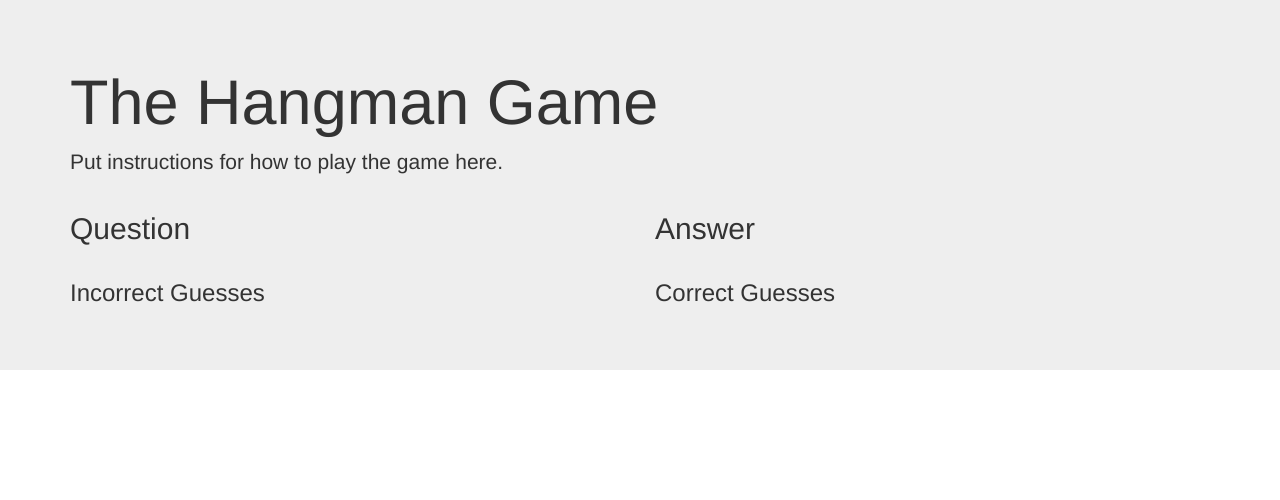
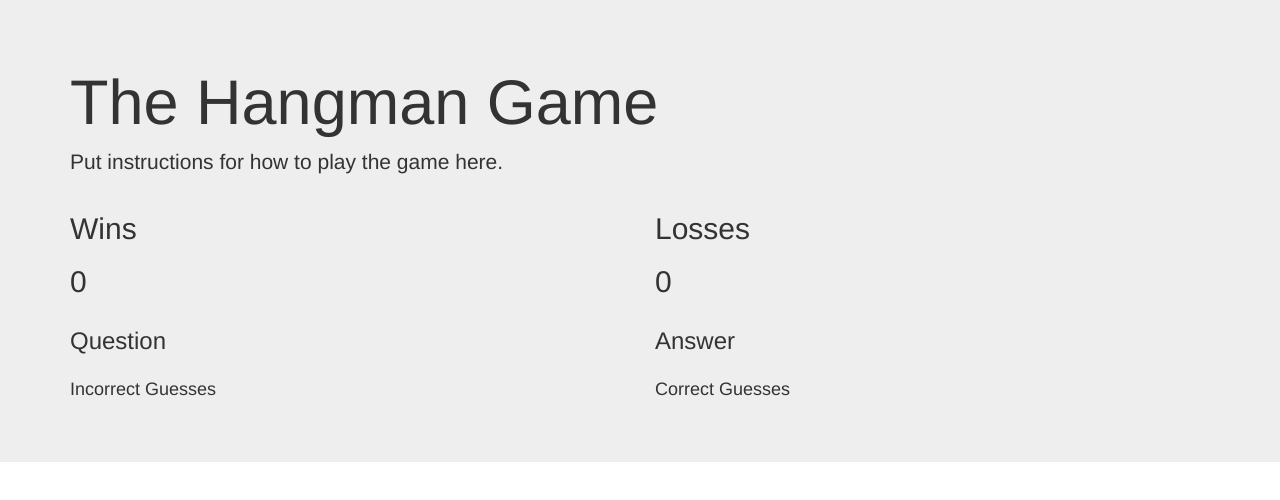
Before and after one commit to NancyDLL/Hangman-Game, a plain HTML site: page index.html in a window 1280 px wide. Drawn offline with nearby package versions, Linux system fonts and the light colour scheme.

Commit message:
Studied Arrays and added a few variables.

```diff
--- a/assets/javascript/game.js
+++ b/assets/javascript/game.js
@@ -1,5 +1,15 @@
 //1 - Check connection to html page
 console.log("Hangman script connected")
+//2 - Set initial variables
+var userGuess=null;
+var guessesLeft=6;
+var guessesMade=[];
+var wins=0;
+var losses=0;
+var questions = ["First Question?", "Second Question?", "Third Question?"];
+var answers = ["abcd", "abcdef", "abcdefgh"];
+var letterChoices=["a", "b", "c", "d", "e", "f", "g", "h", "i", "j", "k", "l", "m", "n", "o", "p", "q", "r", "s", "t", "u", "v", "w", "x", "y", "z"];
+
 
 //Psuedocode
 //Create an array of questions and answers (can pairs of strings be stored in same array?)
@@ -8,3 +18,7 @@ console.log("Hangman script connected")
 //User selects a letter and letter is compared against the answer for the question
 //If correct display letter in correct position (will I need to store each in an array or can array relate to each other in some way?)
 //If incorrect display letter in the incorrectGuesses ID
+
+//Display a win or loss after each round.
+document.querySelector('#winDisplay').innerHTML = wins;
+document.querySelector('#lossDisplay').innerHTML = losses;
--- a/index.html
+++ b/index.html
@@ -23,21 +23,31 @@
 		<div class="container">
 			<div class="row">
 				<div class="col-md-6">
-					<h2>Question</h2>
+					<h2>Wins</h2>
+					<h2><span id="winDisplay"></span></h2>
+				</div>
+				<div class="col-md-6">
+					<h2>Losses</h2>
+					<h2><span id="lossDisplay"></span></h2>
+				</div>
+			</div>
+			<div class="row">
+				<div class="col-md-6">
+					<h3>Question</h3>
 					<p><span id="question"></span></p>
 				</div>
 				<div class="col-md-6">
-					<h2>Answer</h2>
+					<h3>Answer</h3>
 					<p><span id="answer"></span></p>
 				</div>
 			</div>
 			<div class="row">
 				<div class="col-md-6">
-					<h3>Incorrect Guesses</h3>
+					<h4>Incorrect Guesses</h4>
 					<p><span id="incorrectGuesses"></span></p>
 				</div>
 				<div class="col-md-6">
-					<h3>Correct Guesses</h3>
+					<h4>Correct Guesses</h4>
 					<p><span id="correctGuesses"></span></p>
 				</div>
 			</div>
```
Also changed, not shown: 2 other files.
